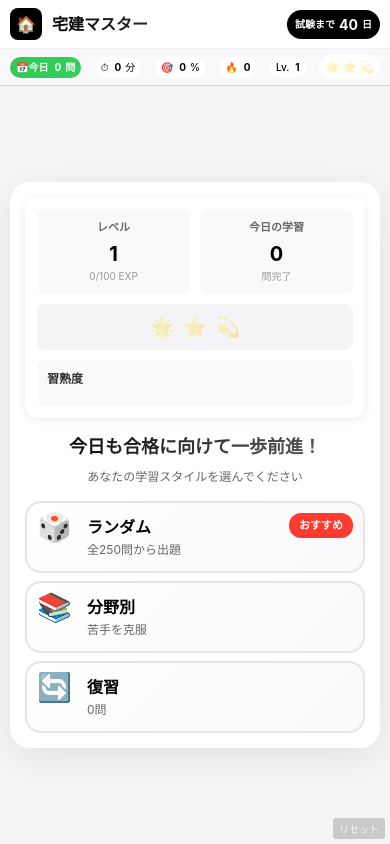
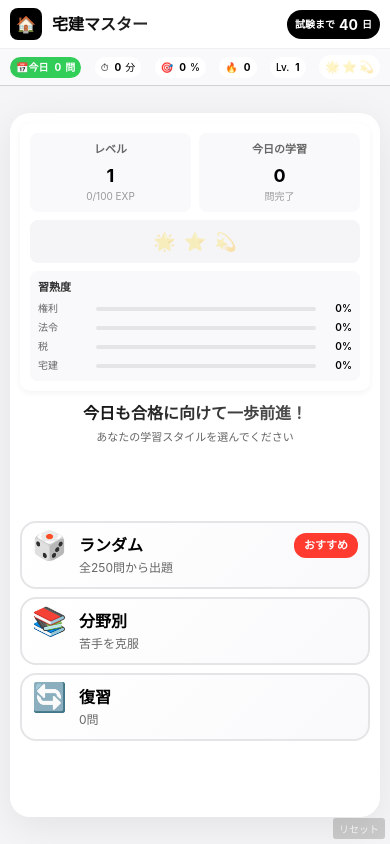
Before and after one commit to nishinocat/takken, a website: page index.html in a window 390 px wide. Drawn offline with Linux system fonts and the light colour scheme.

Commit message:
🔧 スマホ版ホーム画面を最適化
- DOMContentLoaded時にモバイルステータス更新を追加（習熟度表示修正）
- 全体のパディングとマージンを縮小
- フォントサイズを調整（よりコンパクトに）
- スタート画面をflexboxレイアウトに変更
- モードカードの高さを制限（50-70px）
- スクロールせずに全項目が表示されるように調整

```diff
--- a/app.js
+++ b/app.js
@@ -1335,3 +1335,8 @@ setInterval(() => {
     updateDashboard();
     updateExamCountdown();
 }, 30000); // 30秒ごとに更新
+
+// ページ読み込み時にモバイルステータスも更新
+document.addEventListener('DOMContentLoaded', () => {
+    updateMobileStatus();
+});
--- a/style.css
+++ b/style.css
@@ -1087,7 +1087,15 @@ body {
         width: 100%;
     }
 
-    .start-screen, .category-screen, .review-screen {
+    .start-screen {
+        padding: 10px;
+        height: calc(100vh - 140px);
+        overflow-y: auto;
+        display: flex;
+        flex-direction: column;
+    }
+
+    .category-screen, .review-screen {
         padding: 15px;
         height: fit-content;
         max-height: calc(100vh - 140px);
@@ -1097,23 +1105,24 @@ body {
     /* ホーム画面にステータス表示を追加 */
     .mobile-status-container {
         display: block;
-        margin-bottom: 15px;
+        margin-bottom: 10px;
         background: #fff;
-        border-radius: 12px;
-        padding: 12px;
-        box-shadow: 0 2px 8px rgba(0,0,0,0.08);
+        border-radius: 10px;
+        padding: 10px;
+        box-shadow: 0 2px 6px rgba(0,0,0,0.05);
+        flex-shrink: 0;
     }
 
     .mobile-status-grid {
         display: grid;
         grid-template-columns: 1fr 1fr;
-        gap: 10px;
-        margin-bottom: 10px;
+        gap: 8px;
+        margin-bottom: 8px;
     }
 
     .mobile-stat-card {
         background: #f9f9fb;
-        padding: 10px;
+        padding: 8px;
         border-radius: 8px;
         text-align: center;
     }
@@ -1126,7 +1135,7 @@ body {
     }
 
     .mobile-stat-card .stat-value {
-        font-size: 20px;
+        font-size: 18px;
         font-weight: 700;
         color: #000;
     }
@@ -1146,7 +1155,7 @@ body {
     }
 
     .mobile-achievement {
-        font-size: 20px;
+        font-size: 18px;
         opacity: 0.3;
         transition: all 0.3s;
     }
@@ -1157,23 +1166,23 @@ body {
     }
 
     .mobile-mastery {
-        margin-top: 10px;
-        padding: 10px;
+        margin-top: 8px;
+        padding: 8px;
         background: #f9f9fb;
         border-radius: 8px;
     }
 
     .mobile-mastery h4 {
-        font-size: 12px;
+        font-size: 11px;
         font-weight: 600;
-        margin-bottom: 8px;
+        margin-bottom: 6px;
         color: #333;
     }
 
     .mobile-mastery-list {
         display: flex;
         flex-direction: column;
-        gap: 6px;
+        gap: 4px;
     }
 
     .mobile-mastery-item {
@@ -1211,17 +1220,18 @@ body {
     }
 
     .welcome-message {
-        margin-bottom: 15px;
+        margin-bottom: 10px;
         text-align: center;
+        flex-shrink: 0;
     }
 
     .welcome-message h2 {
-        font-size: 18px;
-        margin-bottom: 8px;
+        font-size: 16px;
+        margin-bottom: 4px;
     }
 
     .welcome-message p {
-        font-size: 12px;
+        font-size: 11px;
         margin-bottom: 0;
     }
 
@@ -1230,17 +1240,18 @@ body {
         flex: 1;
         display: flex;
         flex-direction: column;
-        justify-content: space-evenly;
+        justify-content: center;
+        min-height: 0;
     }
 
     .mode-card {
-        padding: 12px 10px;
-        flex: 1;
+        padding: 10px;
         display: flex;
         align-items: center;
         text-align: left;
-        gap: 15px;
-        min-height: 0;
+        gap: 12px;
+        min-height: 50px;
+        max-height: 70px;
     }
 
     .mode-emoji {
```
